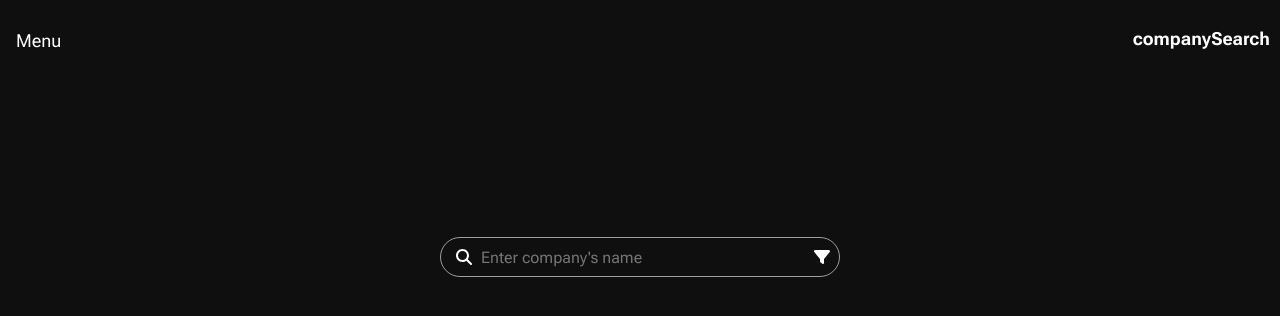
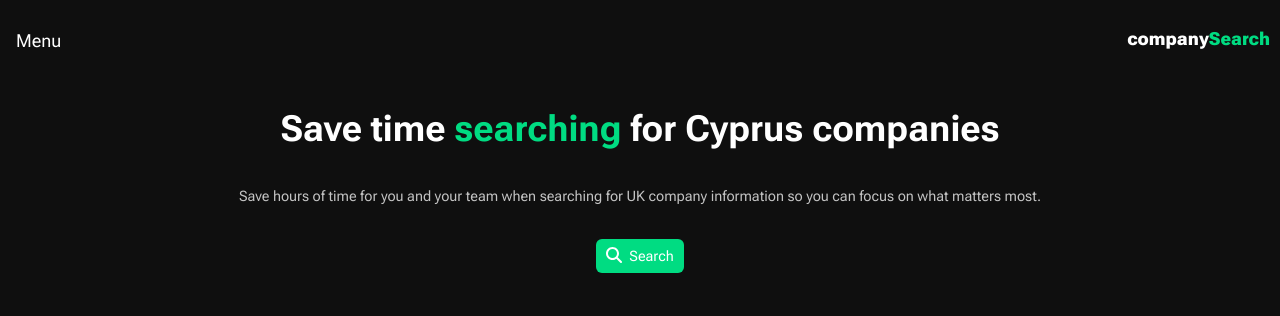
Before and after one commit to victoras24/companySearchCy, a React (Vite) app: page / in a window 1280 px wide. Shown: the top 316 px of the page. Built offline with nearby package versions, Linux system fonts and the light colour scheme.

Commit message:
added router for home and search, close navbar when clicking outside

```diff
--- a/index.css
+++ b/index.css
@@ -20,7 +20,18 @@ html {
     padding: 10px;
 }
 
+
+
 .logo-text {
+    font-weight: 900;
+    cursor: pointer;
+    font-size: 18px;
+    color: #00DC82;
+    text-decoration: none;
+}
+
+.logo-text-white {
+    font-weight: 900;
     cursor: pointer;
     font-size: 18px;
 }
@@ -214,12 +225,64 @@ html {
     z-index: 3;
 }
 
-.navbar-content li {
+.navbar-item {
     padding: 1.2rem 1.5rem;
     display: block;
     cursor: pointer;
     background-color: transparent;
+    text-decoration: none;
 }
+
+/* Home page */
+
+.home-container {
+    display: flex;
+    justify-content: center;
+    align-items: center;
+    flex-direction: column;
+    padding: 0 10px
+}
+
+.home-title {
+    margin-top: 2rem;
+    font-weight: 700;
+    font-size: 2.25rem;
+    line-height: 2.5rem;
+    text-align: center;
+}
+
+.home-title-highlight {
+    margin-top: 2rem;
+    font-weight: 700;
+    font-size: 2.25rem;
+    line-height: 2.5rem;
+    color: #00DC82;
+}
+
+
+.home-paragraph {
+    text-align: center;
+    opacity: 0.75;
+    font-size: 0.9em;
+}
+
+.home-search-button {
+    margin-top: 20px;
+    border: none;
+    background-color: #00DC82;
+    padding: 8px 10px;
+    border-radius: 6px;
+    font-size: 0.9em;
+    cursor: pointer;
+    text-decoration: none;
+}
+
+.home-search-button-icon {
+    background-color: transparent;
+    margin-right: 7px;
+}
+
+
 
 
 
--- a/package.json
+++ b/package.json
@@ -17,7 +17,8 @@
     "cors-anywhere": "^0.4.4",
     "framer-motion": "^11.3.29",
     "react": "^18.3.1",
-    "react-dom": "^18.3.1"
+    "react-dom": "^18.3.1",
+    "react-router-dom": "^6.26.1"
   },
   "devDependencies": {
     "@eslint/js": "^9.9.0",
--- a/src/App.jsx
+++ b/src/App.jsx
@@ -1,11 +1,17 @@
 import Search from "./components/Search"
-import Header from "./components/Header"
+import Layout from "./components/Layout"
+import Home from "./pages/Home"
+import { BrowserRouter, Routes, Route } from "react-router-dom"
 
 export default function App() {
     return (
-        <>
-            <Header />
-            <Search />
-        </>
+        <BrowserRouter>
+            <Routes>
+                <Route path="/" element={<Layout />} >
+                    <Route index element={<Home />} />
+                    <Route path="search" element={<Search />} />
+                </Route >
+            </Routes>
+        </BrowserRouter>
     )
 }
--- a/src/components/Header.jsx
+++ b/src/components/Header.jsx
@@ -1,10 +1,13 @@
-import Navbar
-    from "./Navbar"
+import Navbar from "./Navbar"
+import { Link } from "react-router-dom"
+
 export default function Header() {
     return (
-        <div className="header-container">
+        <div className="header-container" >
             <Navbar />
-            <h3 className="logo-text">companySearch</h3>
+            <Link to="/" className="logo-text">
+                <h3 className="logo-text"><span className="logo-text-white">company</span>Search</h3>
+            </Link>
         </div>
     )
 }
--- /dev/null
+++ b/src/components/Layout.jsx
@@ -0,0 +1,11 @@
+import { Outlet } from "react-router-dom"
+import Header from "./Header"
+
+export default function Layout() {
+    return (
+        <div>
+            <Header />
+            <Outlet />
+        </div>
+    )
+}
--- a/src/components/Navbar.jsx
+++ b/src/components/Navbar.jsx
@@ -1,28 +1,52 @@
-import { useState } from "react"
+import { useEffect, useRef, useState } from "react"
+import { NavLink } from "react-router-dom"
 
 export default function Navbar() {
     const [isOpen, setIsOpen] = useState(false)
+    const btnRef = useRef()
+
+    useEffect(() => {
+        function closeNavbar(e) {
+            if (e.target !== btnRef.current) {
+                setIsOpen(false)
+            }
+        }
+
+        document.body.addEventListener("click", closeNavbar)
+
+        return () => {
+            document.body.removeEventListener("click", closeNavbar)
+        }
+    }, [])
 
     return (
         <div className="navbar-container">
-            <button onClick={() => { setIsOpen(prevState => !prevState) }} className="navbar-button">
+            <button
+                onClick={() => { setIsOpen(prevState => !prevState) }}
+                className="navbar-button"
+                ref={btnRef}>
                 Menu
             </button>
             {isOpen ?
                 <div className="navbar-background">
                     <ul className="navbar-content">
-                        <li>
+                        <NavLink
+                            to="/search"
+                            className="navbar-item">
                             Search
-                        </li>
-                        <li>
+                        </NavLink>
+                        <NavLink
+                            className="navbar-item">
                             Saved
-                        </li>
-                        <li>
+                        </NavLink>
+                        <NavLink
+                            className="navbar-item">
                             History
-                        </li>
-                        <li>
+                        </NavLink>
+                        <NavLink
+                            className="navbar-item">
                             Settings
-                        </li>
+                        </NavLink>
                     </ul>
                 </div>
                 : ""
--- /dev/null
+++ b/src/pages/Home.jsx
@@ -0,0 +1,16 @@
+import { FontAwesomeIcon } from '@fortawesome/react-fontawesome';
+import { faSearch } from '@fortawesome/free-solid-svg-icons';
+import { NavLink } from 'react-router-dom';
+
+
+export default function Home() {
+    return (
+        <div className="home-container">
+            <h1 className="home-title">Save time <span className="home-title-highlight">searching</span> for Cyprus companies</h1>
+            <p className="home-paragraph">Save hours of time for you and your team when searching for UK company information so you can focus on what matters most.</p>
+            <NavLink to="search">
+                <button className='home-search-button'><FontAwesomeIcon icon={faSearch} className="home-search-button-icon" />Search</button>
+            </NavLink>
+        </div>
+    )
+}
```
Also changed, not shown: 1 other file (tests, documents, lock files or other folders).
